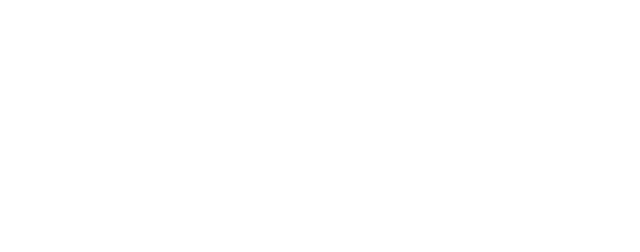
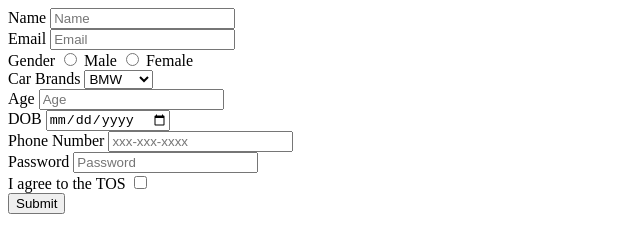
Before and after one commit to acciojob/signup-form-car-AryanRajdev, a website: page main.html in a window 1280 px wide. Shown: the whole page, without its empty margins (0-640 px from the left). Drawn offline with Linux system fonts and the light colour scheme.

Commit message:
created a submission

```diff
--- a/main.html
+++ b/main.html
@@ -8,6 +8,51 @@
 
 <body>
 	<!-- the entire body must be written by student -->
+	<form method = "post">
+		<label for = "name">Name</label>
+		<input id = "name" type = "text" placeholder = "Name">
+		<br>
+
+        <label for = "email">Email</label>
+		<input id = "email" type ="email" placeholder = "Email">
+		<br>
+
+		<label for = "gender_m, gender_f">Gender</label>
+		<input type = "radio" name = "gender" id = "gender_m"> Male
+		<input type = "radio" name = "gender" id = "gender_f"> Female
+		<br>
+
+		<label for = "cars">Car Brands</label>
+		<select id = "cars">
+			<option>BMW</option>
+			<option>Audi</option>
+			<option>RedBull</option>
+		</select>
+		<br>
+
+		<label for = "age">Age</label>
+		<input id = "age" type = "number" placeholder ="Age">
+		<br>
+
+		<label for = "dob">DOB</label>
+		<input id = "dob" type ="date">
+		<br>
+
+		<label for = "tel">Phone Number</label>
+		<input id = "tel" type ="tel" placeholder = "xxx-xxx-xxxx">
+		<br>
+
+		<label for = "password">Password</label>
+		<input id = "password" type = "password" placeholder = "Password">
+		<br>
+
+		<label for = "tos">I agree to the TOS</label>
+		<input id = "tos" type = "checkbox">
+		<br>
+
+		<input type = "submit" val = "submit" >
+
+	</form>
     <script type="text/javascript" src="./script.js">
 </script>
 
```
